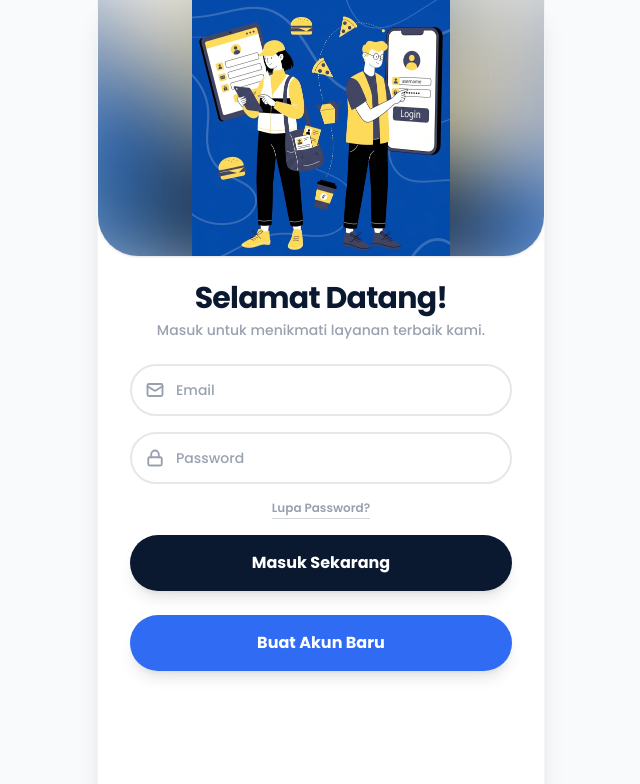
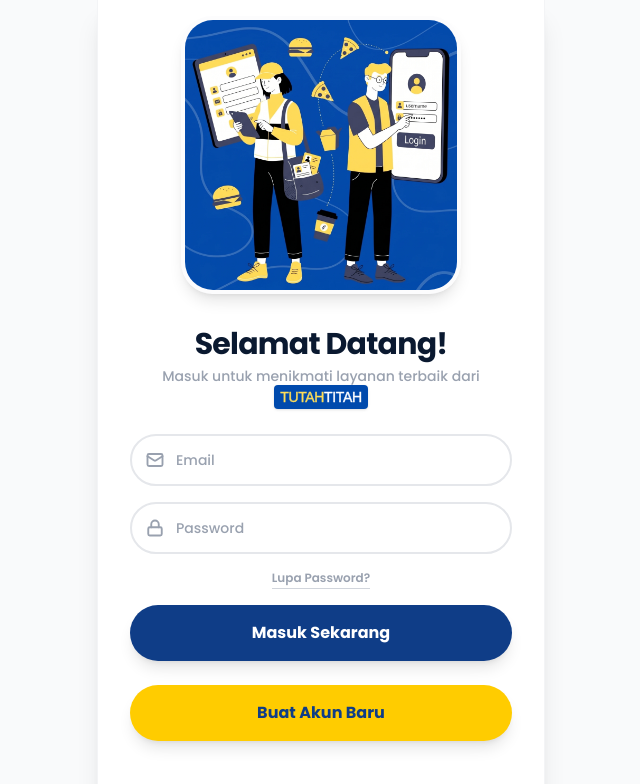
Before and after one commit to im-dre/ecosystem-tutahtitah, a React (Vite) app in the folder aplikasi_customer/: page /auth in a window 1280 px wide. Shown: the top 784 px of the page, without its empty margins (319-959 px from the left). Built offline with nearby package versions, Linux system fonts and the light colour scheme.

Commit message:
feat(Auth): UI redesign for login and register with corporate styling

```diff
--- a/aplikasi_customer/src/pages/Auth.jsx
+++ b/aplikasi_customer/src/pages/Auth.jsx
@@ -90,25 +90,27 @@ export default function Auth() {
     return (
       <div className="max-w-md mx-auto min-h-screen bg-white flex flex-col shadow-xl sm:border-x sm:border-gray-100 overflow-hidden">
         {/* Top Illustration Section */}
-        <div className="w-full h-[32vh] min-h-[220px] max-h-[280px] shadow-sm rounded-b-[40px] relative overflow-hidden flex justify-center items-end bg-white">
-          {/* Blurred Background to blend seamlessly without dark vignette */}
-          <div
-            className="absolute inset-0 bg-cover bg-center blur-2xl scale-125"
-            style={{ backgroundImage: `url('/gambar-form-login.webp')` }}
-          ></div>
-          {/* Main Image (Not cropped) */}
-          <img
-            src="/gambar-form-login.webp"
-            alt="Login Illustration"
-            className="h-full w-full object-contain object-bottom relative z-10"
-          />
+        <div className="w-full pt-4 pb-2 flex justify-center bg-white">
+          <div className="w-10/12 max-w-[280px] rounded-[32px] overflow-hidden shadow-lg border-4 border-gray-50/50">
+            <img
+              src="/gambar-form-login.webp"
+              alt="Login Illustration"
+              className="w-full h-auto block"
+            />
+          </div>
         </div>
 
         {/* Form Section */}
         <div className="flex-1 px-8 pt-6 pb-10 flex flex-col">
           <div className="text-center mb-6">
             <h1 className="text-3xl font-extrabold text-[#0a1930] mb-1 tracking-tight">Selamat Datang!</h1>
-            <p className="text-gray-400 text-sm font-medium">Masuk untuk menikmati layanan terbaik kami.</p>
+            <p className="text-gray-400 text-sm font-medium">
+              Masuk untuk menikmati layanan terbaik dari{' '}
+              <span className="inline-block bg-[#004aad] px-1.5 py-0.5 rounded-sm tracking-tight shadow-sm transform -translate-y-px" style={{ fontFamily: "'Anton', sans-serif", WebkitTextStroke: '0.4px currentColor' }}>
+                <span className="text-[#ffde59]">TUTAH</span>
+                <span className="text-[#ffffff]">TITAH</span>
+              </span>
+            </p>
           </div>
 
           {errorMsg && (
@@ -154,7 +156,7 @@ export default function Auth() {
             <button
               type="submit"
               disabled={loading}
-              className="w-full bg-[#0a1930] hover:bg-[#0a1930]/90 text-white font-bold py-4 rounded-full shadow-lg transition-all flex items-center justify-center space-x-2"
+              className="w-full bg-[#0f3d87] hover:bg-[#0f3d87]/90 text-white font-bold py-4 rounded-full shadow-lg transition-all flex items-center justify-center space-x-2"
             >
               {loading ? <Loader2 className="animate-spin" size={20} /> : <span>Masuk Sekarang</span>}
             </button>
@@ -162,7 +164,7 @@ export default function Auth() {
             <button
               type="button"
               onClick={() => setIsLogin(false)}
-              className="w-full bg-[#2f6bf3] hover:bg-blue-600 text-white font-bold py-4 rounded-full shadow-lg transition-all mt-2"
+              className="w-full bg-[#ffcc00] hover:bg-yellow-400 text-[#0f3d87] font-extrabold py-4 rounded-full shadow-lg transition-all mt-2"
             >
               Buat Akun Baru
             </button>
@@ -189,7 +191,13 @@ export default function Auth() {
       <div className="flex-1 px-10 pt-32 pb-12 flex flex-col relative z-10">
         <div className="text-center mb-10">
           <h1 className="text-4xl font-extrabold text-[#0a1930] mb-2 tracking-tight">Buat Akun Baru</h1>
-          <p className="text-gray-400 text-sm font-medium">Daftar sekarang dan mulai kemudahan bersama kami.</p>
+          <p className="text-gray-400 text-sm font-medium">
+            Daftar sekarang dan mulai kemudahan bersama{' '}
+            <span className="inline-block bg-[#004aad] px-1.5 py-0.5 rounded-sm tracking-tight shadow-sm transform -translate-y-px" style={{ fontFamily: "'Anton', sans-serif", WebkitTextStroke: '0.4px currentColor' }}>
+              <span className="text-[#ffde59]">TUTAH</span>
+              <span className="text-[#ffffff]">TITAH</span>
+            </span>
+          </p>
         </div>
 
         {errorMsg && (
@@ -244,7 +252,7 @@ export default function Auth() {
             <button
               type="submit"
               disabled={loading}
-              className="w-full bg-[#2f6bf3] hover:bg-blue-600 text-white font-bold py-4 rounded-full shadow-lg shadow-blue-200 transition-all flex items-center justify-center space-x-2"
+              className="w-full bg-[#ffcc00] hover:bg-yellow-400 text-[#0f3d87] font-extrabold py-4 rounded-full shadow-lg shadow-yellow-200 transition-all flex items-center justify-center space-x-2"
             >
               {loading ? <Loader2 className="animate-spin" size={20} /> : <span>Daftar Akun</span>}
             </button>
```
